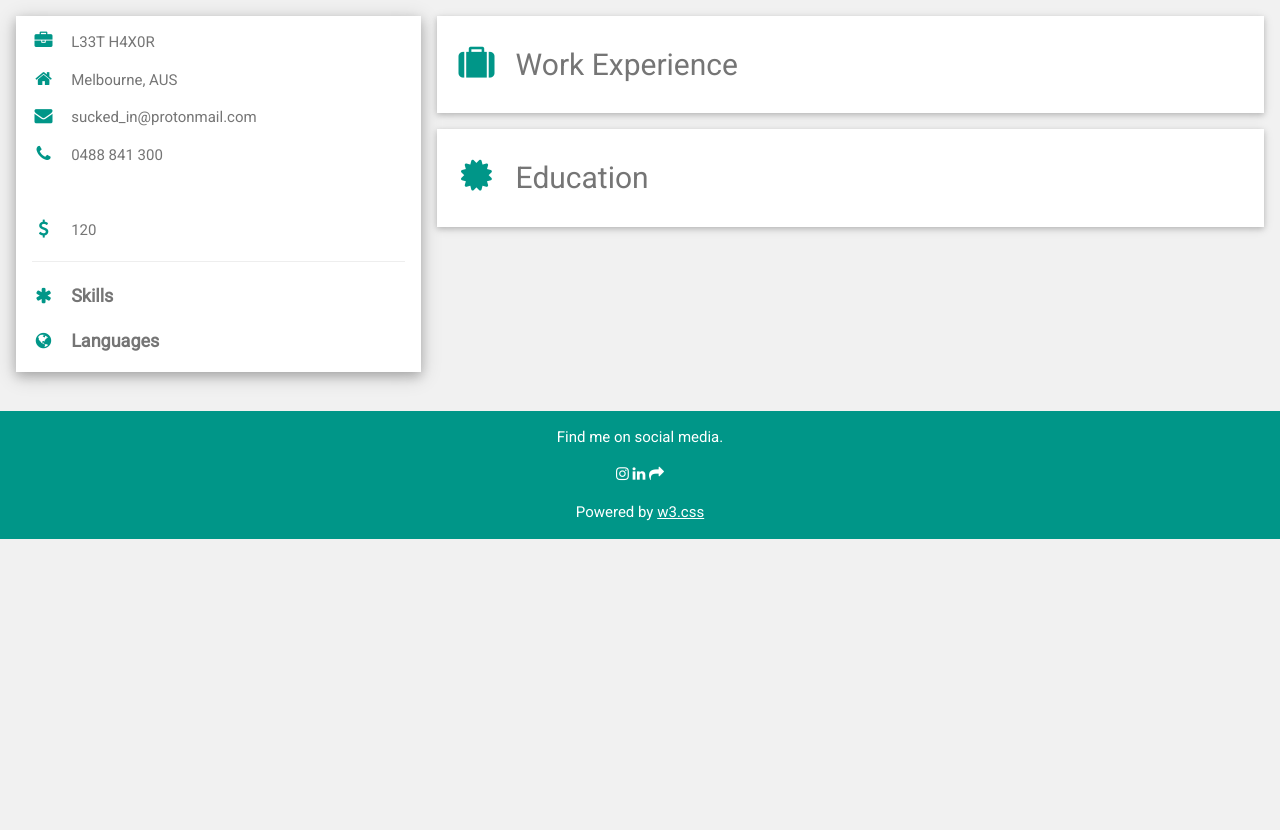
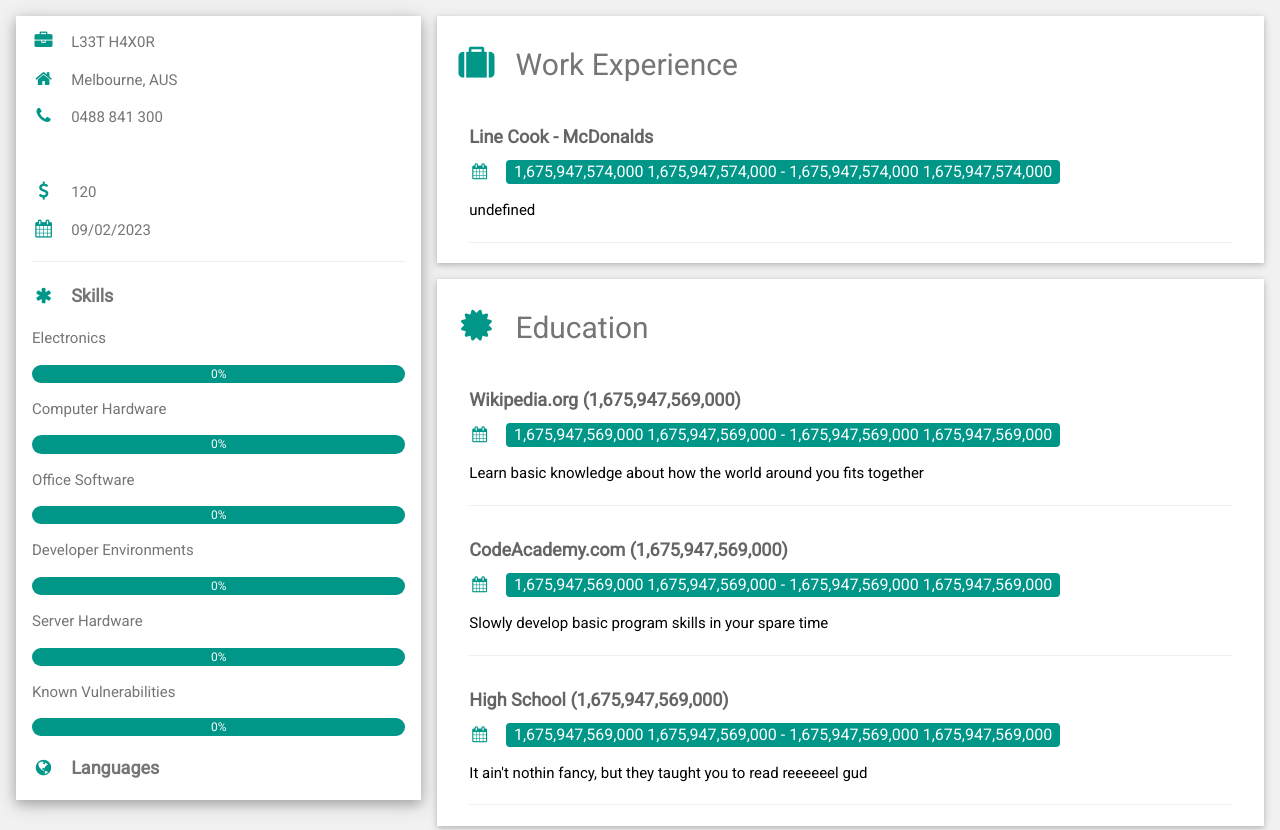
Before and after one commit to jacklatrobe/idle-hacker, a plain HTML site: page index.html in a window 1280 px wide. Shown: the top 830 px of the page. Before the commit the page ends 800 px from the top, so only its background shows below. Drawn offline with nearby package versions, Linux system fonts and the light colour scheme.

Commit message:
Working game loop post refactor

```diff
--- a/idle-hacker.js
+++ b/idle-hacker.js
@@ -25,85 +25,14 @@ const LoggingLevel = {
 
 /* main game class */
 class IdleGame {
-  current_game_date = Date.now();
-  current_cash = 0;
-  current_job = new Job("Line Cook", "McDonalds", "15");
-  previous_jobs = [];
-  logLevel = LoggingLevel.INFO;
-
-  gameLoop() {
-    /* handle date change */
-    this.gameLog("Rendering game date", LoggingLevel.INFO);
-    this.current_game_date = (this.current_game_date + 1);
-
-    /* handle cash change */
-    this.current_cash = this.current_cash + this.current_job.get_salary();
-    this.gameLog("Incrementing cash to $" + this.current_cash, LoggingLevel.INFO);
-    document.getElementById("cash_line").innerHTML =
-      '<i class="fa fa-usd fa-fw w3-margin-right w3-large w3-text-teal"></i>' +
-      this.current_cash;
-
-    /* handle education change */
-    this.gameLog("Doing education / skills change", LoggingLevel.INFO);
-    for (let course in courses_list) {
-        let courseObj = courses_list[course];
-        this.gameLog(courseObj + " increases " + courseObj.skills, LoggingLevel.INFO);
-        courseObj.do_skill_increase();
+    constructor() {
+        IdleGame.gameLog("Welcome to IDLE HACKER V0.1 - jack@latrobe.group");
+        this.gameLoop();
     };
 
-
-    this.render_page();
-    setTimeout(this.gameLoop, 1000);
-  };
-
-  render_page() {
-    this.gameLog("Rendering game HTML content", LoggingLevel.INFO);
-
-    /* render game date change */
-    this.gameLog("Rendering new game date", LoggingLevel.INFO);
-    var pretty_game_date =
-    this.current_game_date.getDate() +
-      "/" +
-      this.current_game_date.getMonth() +
-      "/" +
-      this.current_game_date.getFullYear();
-    document.getElementById("date_line").innerHTML =
-      '<i class="fa fa-calendar fa-fw w3-margin-right w3-large w3-text-teal"></i>' +
-      pretty_game_date;
-
-    /* render game cash change */
-    this.gameLog("Rendering new cash value", LoggingLevel.INFO);
-    document.getElementById("cash_line").innerHTML =
-      '<i class="fa fa-usd fa-fw w3-margin-right w3-large w3-text-teal"></i>' +
-      this.current_cash;
-
-    /* render jobs */
-    this.gameLog("Rendering list of jobs", LoggingLevel.INFO);
-    let tempHTML = this.current_job.render_html();
-    for (var old_job in this.previous_jobs) {
-        tempHTML = tempHTML + old_job.render_html();
-    };
-    document.getElementById("jobs-box").innerHTML = tempHTML;
-
-    /* render education */
-    this.gameLog("Rendering list of courses", LoggingLevel.INFO);
-    tempHTML = "";
-    for (var course in courses_list) {
-        tempHTML = tempHTML + course.render_html();
-    };
-    document.getElementById("education-box").innerHTML = tempHTML;
-
-    /* render skills */
-    this.gameLog("Rendering list of skills", LoggingLevel.INFO);
-    tempHTML = "";
-    for (var skill in skills_list) {
-        tempHTML = tempHTML + skill.render_html();
-    };
-    document.getElementById("skills-box").innerHTML = tempHTML;
-  };
-
-  gameLog(text, severity = LoggingLevel.WARN) {
-    if (severity.value >= this.logLevel.value) {
+    static gameLog(text, severity = LoggingLevel.WARN) {
+        let logLevel = LoggingLevel.INFO;
+        if (severity.value >= logLevel.value) {
             let currDate = new Date(Date.now());
             currDate =
                 currDate.getDate() +
@@ -120,10 +49,86 @@ class IdleGame {
         }
     };
 
+    gameLoop() {
+        this.current_game_date = new Date(Date.now());
+        this.current_cash = 0;
+        this.current_job = new Job("Line Cook", "McDonalds", "15");
+        this.previous_jobs = [];
+
+        /* handle date change */
+        IdleGame.gameLog("Rendering game date", LoggingLevel.INFO);
+        this.current_game_date = (this.current_game_date + 1);
+
+        /* handle cash change */
+        this.current_cash = (this.current_cash + this.current_job.get_salary());
+        IdleGame.gameLog("Incrementing cash to $" + this.current_cash, LoggingLevel.INFO);
+        document.getElementById("cash_line").innerHTML =
+            '<i class="fa fa-usd fa-fw w3-margin-right w3-large w3-text-teal"></i>' +
+            this.current_cash;
+
+        /* handle education change */
+        IdleGame.gameLog("Doing education / skills change", LoggingLevel.INFO);
+        for (let course in courses_list) {
+            let courseObj = courses_list[course];
+            IdleGame.gameLog(courseObj + " increases " + courseObj.skills, LoggingLevel.INFO);
+            courseObj.do_skill_increase();
+        };
+
+        setInterval(() => {
+            this.render_page();
+            this.gameLoop();
+        }, 1000);
+    };
+
     changeJob(newJob) {
-    this.gameLog("Changing job to " + newJob.toString(), LoggingLevel.INFO);
+        IdleGame.gameLog("Changing job to " + newJob.toString(), LoggingLevel.INFO);
         this.previous_jobs.push(this.current_job);
         this.current_job = newJob;
+    };
+
+    render_page() {
+        IdleGame.gameLog("Rendering game HTML content", LoggingLevel.INFO);
+
+        /* render game date change */
+        IdleGame.gameLog("Rendering new game date", LoggingLevel.INFO);
+        var options = { year: 'numeric', month: 'numeric', day: 'numeric' };
+        var dateObj = new Date(this.current_game_date);
+        let pretty_date = dateObj.toLocaleDateString("en-AU");
+        document.getElementById("date_line").innerHTML =
+            '<i class="fa fa-calendar fa-fw w3-margin-right w3-large w3-text-teal"></i>' +
+            pretty_date;
+
+        /* render game cash change */
+        IdleGame.gameLog("Rendering new cash value", LoggingLevel.INFO);
+        document.getElementById("cash_line").innerHTML =
+            `<i class="fa fa-usd fa-fw w3-margin-right w3-large w3-text-teal"></i>${this.current_cash}`;
+
+        /* render jobs */
+        IdleGame.gameLog("Rendering list of jobs", LoggingLevel.INFO);
+        let tempHTML = this.current_job.render_html();
+        for (let old_job in this.previous_jobs) {
+            let jobObj = previous_jobs[old_job]
+            tempHTML = tempHTML + jobObj.render_html();
+        };
+        document.getElementById("jobs-box").innerHTML = tempHTML;
+
+        /* render education */
+        IdleGame.gameLog("Rendering list of courses", LoggingLevel.INFO);
+        tempHTML = "";
+        for (let course in courses_list) {
+            let courseObj = courses_list[course];
+            tempHTML = tempHTML + courseObj.render_html();
+        };
+        document.getElementById("education-box").innerHTML = tempHTML;
+
+        /* render skills */
+        IdleGame.gameLog("Rendering list of skills", LoggingLevel.INFO);
+        tempHTML = "";
+        for (let skill in skills_list) {
+            let skillObj = skills_list[skill];
+            tempHTML = tempHTML + skillObj.render_html();
+        };
+        document.getElementById("skills-box").innerHTML = tempHTML;
     };
 };
 
@@ -146,7 +151,7 @@ class Job {
         return this.title + " - " + this.company;
     };
     get_salary(hours = 8) {
-    return this.salary * hours;
+        return (this.salary * hours);
     };
     render_dates() {
         let start_month = this.start_date.toLocaleString("default", {
@@ -192,7 +197,7 @@ class Advancable {
         this.xp = this.xp + amount;
         this.advance_progress();
     };
-  #advance_progress() {
+    advance_progress() {
         while (this.xp > this.xp_to_advance) {
             this.xp = this.xp - this.xp_to_advance;
             this.level = this.level + 1;
@@ -235,23 +240,20 @@ class Education extends Advancable {
         this.end_date = end_date;
     };
     toString() {
-    return (
-      this.title +
-      "(" +
-      this.start_date.getFullYear() +
-      "-" +
-      this.end_date.getFullYear() +
-      ")"
-    );
+        let date_string = this.start_date.toLocaleString("en-AU", { year: "long" });
+        if (this.end_date !== null && this.end_date !== undefined) {
+            date_string = date_string + " - " + this.end_date.toLocaleString("en-AU", { year: "long" });
+        }
+        return (`${this.title} (${date_string})`);
     };
     render_dates() {
-    let start_month = this.start_date.toLocaleString("default", {
+        let start_month = this.start_date.toLocaleString("en-AU", {
             month: "long",
         });
-    let start_year = this.start_date.toLocaleString("default", {
+        let start_year = this.start_date.toLocaleString("en-AU", {
             year: "full",
         });
-    let end_month = this.start_date.toLocaleString("default", {
+        let end_month = this.start_date.toLocaleString("en-AU", {
             month: "long",
         });
         let end_year = this.start_date.toLocaleString("default", { year: "full" });
@@ -274,8 +276,9 @@ class Education extends Advancable {
         return innerHTML;
     };
     do_skill_increase() {
-    for (var skill in this.skills) {
-      skill.add_xp(100);
+        for (let skill in this.skills) {
+            let skillObj = this.skills[skill];
+            skillObj.add_xp(100);
         }
     };
     graduate() {
@@ -381,7 +384,4 @@ var courses_list = {
 /* main game flow */
 var gameObj = new IdleGame();
 
-gameObj.gameLog("Welcome to IDLE HACKER V0.1 - jack@latrobe.group");
-gameObj.gameLoop();
-
 //TODO - gameLoopPhase2() - What happens when you reach the limits of a single human hacker?
--- a/index.html
+++ b/index.html
@@ -40,7 +40,6 @@
             <div class="w3-container">
               <p><i class="fa fa-briefcase fa-fw w3-margin-right w3-large w3-text-teal"></i>L33T H4X0R</p>
               <p><i class="fa fa-home fa-fw w3-margin-right w3-large w3-text-teal"></i>Melbourne, AUS</p>
-              <p><i class="fa fa-envelope fa-fw w3-margin-right w3-large w3-text-teal"></i>sucked_in@protonmail.com</p>
               <p><i class="fa fa-phone fa-fw w3-margin-right w3-large w3-text-teal"></i>0488 841 300</p>
               <br>
               <!-- CASH / DATE UPDATED HERE -->
```
Lines whose indentation alone changed are shown as unchanged.
